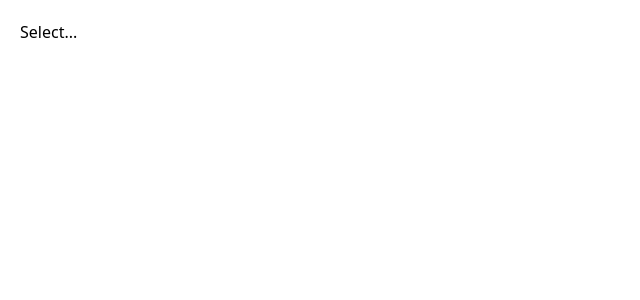
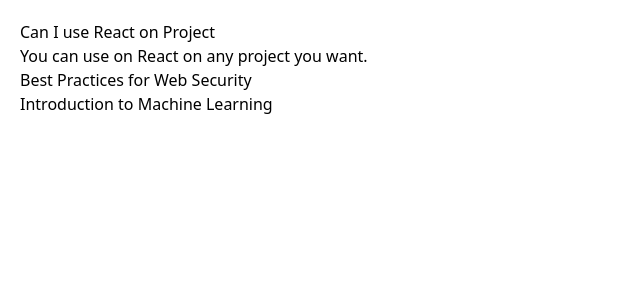
Before and after one commit to iamkrishna73/React-Comps, a React (Vite) app: page / in a window 1280 px wide. Shown: the top 300 px of the page, without its empty margins (0-640 px from the left). Built offline with nearby package versions, Linux system fonts and the light colour scheme.

Commit message:
working on according component in react

```diff
--- a/src/App.jsx
+++ b/src/App.jsx
@@ -1,27 +1,28 @@
 import { useState } from "react";
-import DropDown from "./components/DropDown";
+import Accordian from "./components/Accordian";
 
 function App() {
-  const options = [
-    { label: "Red", value: "red" },
-    { label: "Black", value: "black" },
-    { label: "Green", value: "green" },
+  const items = [
+    {
+      id: "ksk479jsk0",
+      label: "Can I use React on Project",
+      content: "You can use on React on any project you want.",
+    },
+    {
+      id: "pqr789lmn",
+      label: "Best Practices for Web Security",
+      content:
+        "Implementing secure coding practices, regularly updating software, and employing encryption techniques are essential for ensuring robust web security and protecting against potential cyber threats.",
+    },
+    {
+      id: "compSci101xyz",
+      label: "Introduction to Machine Learning",
+      content:
+        "Machine learning is a branch of artificial intelligence that focuses on developing algorithms and models that enable computers to learn and make predictions or decisions based on data. It has applications in various fields, including image recognition, natural language processing, and predictive analytics.",
+    },
   ];
-  const [selection, setSelection] = useState(null);
 
-  const handleSelect = (option) => {
-    setSelection(option);
-  };
-
-  return (
-    <div>
-      <DropDown
-        options={options}
-        selection={selection}
-        onSelect={handleSelect}
-      />
-    </div>
-  );
+  return <Accordian items = {items} />;
 }
 
 export default App;
--- /dev/null
+++ b/src/Pages/DropDownPage.jsx
@@ -0,0 +1,27 @@
+import { useState } from "react";
+import DropDown from "../components/DropDown";
+
+function DropDownPage() {
+  const options = [
+    { label: "Red", value: "red" },
+    { label: "Black", value: "black" },
+    { label: "Green", value: "green" },
+  ];
+  const [selection, setSelection] = useState(null);
+
+  const handleSelect = (option) => {
+    setSelection(option);
+  };
+
+  return (
+    <div>
+      <DropDown
+        options={options}
+        value={selection}
+        onChange={handleSelect}
+      />
+    </div>
+  );
+}
+
+export default DropDownPage;
--- /dev/null
+++ b/src/components/Accordian.jsx
@@ -0,0 +1,24 @@
+import React, { useState } from "react";
+
+const Accordian = ({ items }) => {
+  const [expandedIndex, setExpandedIndex] = useState(0);
+
+  const handleClick = (nextIndex) => {
+    setExpandedIndex(nextIndex);
+  };
+
+  const renderList = items.map((item, index) => {
+    console.log(index);
+    const isExpanded = index === expandedIndex;
+    return (
+      <div key={item.id}>
+        <div onClick={() => handleClick(index)}>{item.label}</div>
+        {isExpanded && <div>{item.content}</div>}
+      </div>
+    );
+  });
+
+  return <div>{renderList}</div>;
+};
+
+export default Accordian;
--- a/src/components/DropDown.jsx
+++ b/src/components/DropDown.jsx
@@ -1,6 +1,6 @@
 import React, { useState } from "react";
 
-const DropDown = ({ options, selection, onSelect }) => {
+const DropDown = ({ options, value, onChange }) => {
   const [isOpen, setIsOpen] = useState(false);
   const handleClick = () => {
     setIsOpen(!isOpen);
@@ -9,7 +9,7 @@
   const handleOptionClick = (option) => {
     setIsOpen(false);
     //console.log(option.value);
-    onSelect(option);
+    onChange(option);
   }
 
   const renderOptions = options.map((option) => {
@@ -18,7 +18,7 @@
 
   let content = "Select...";
   if(selection) {
-    content = selection.label;
+    content = value.label;
   }
   return (
     <div>
```
